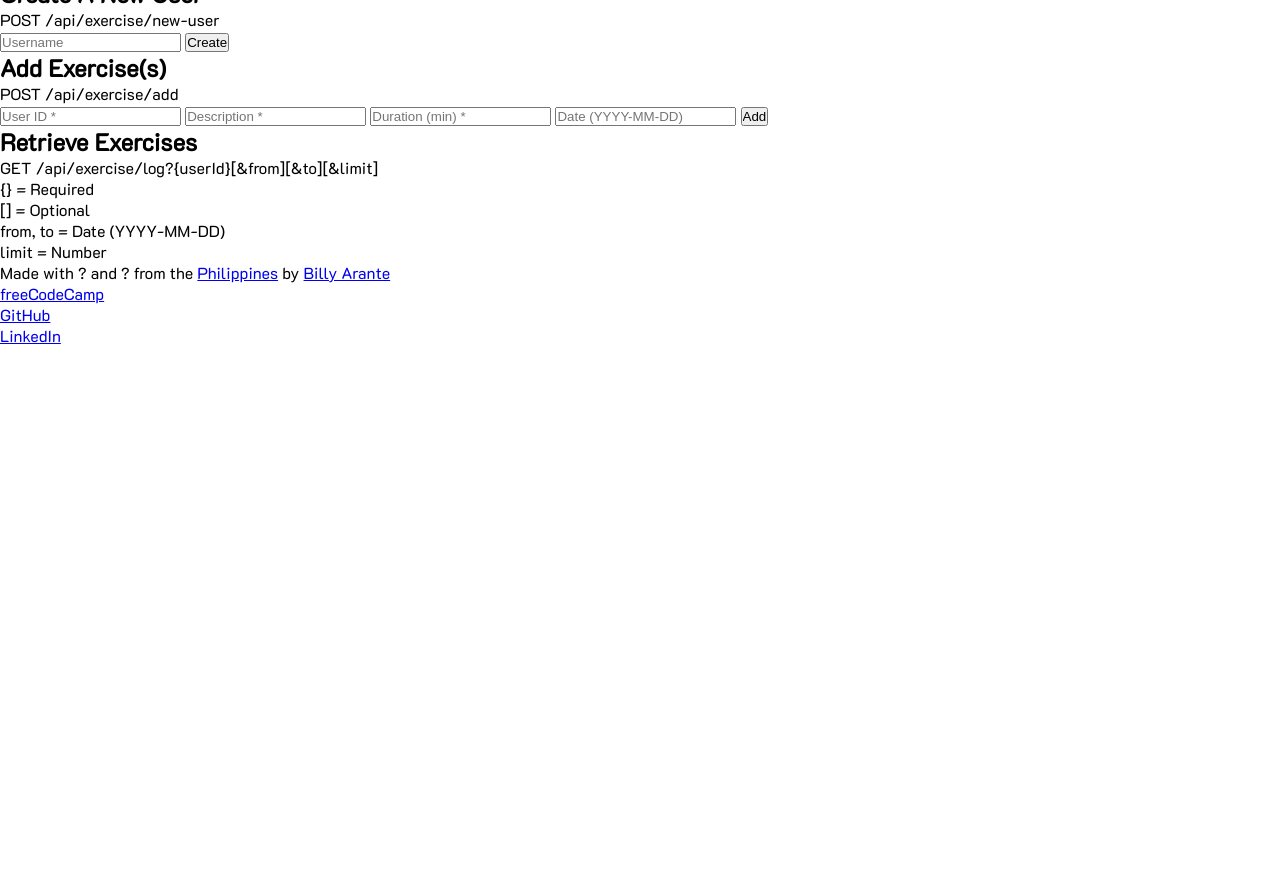
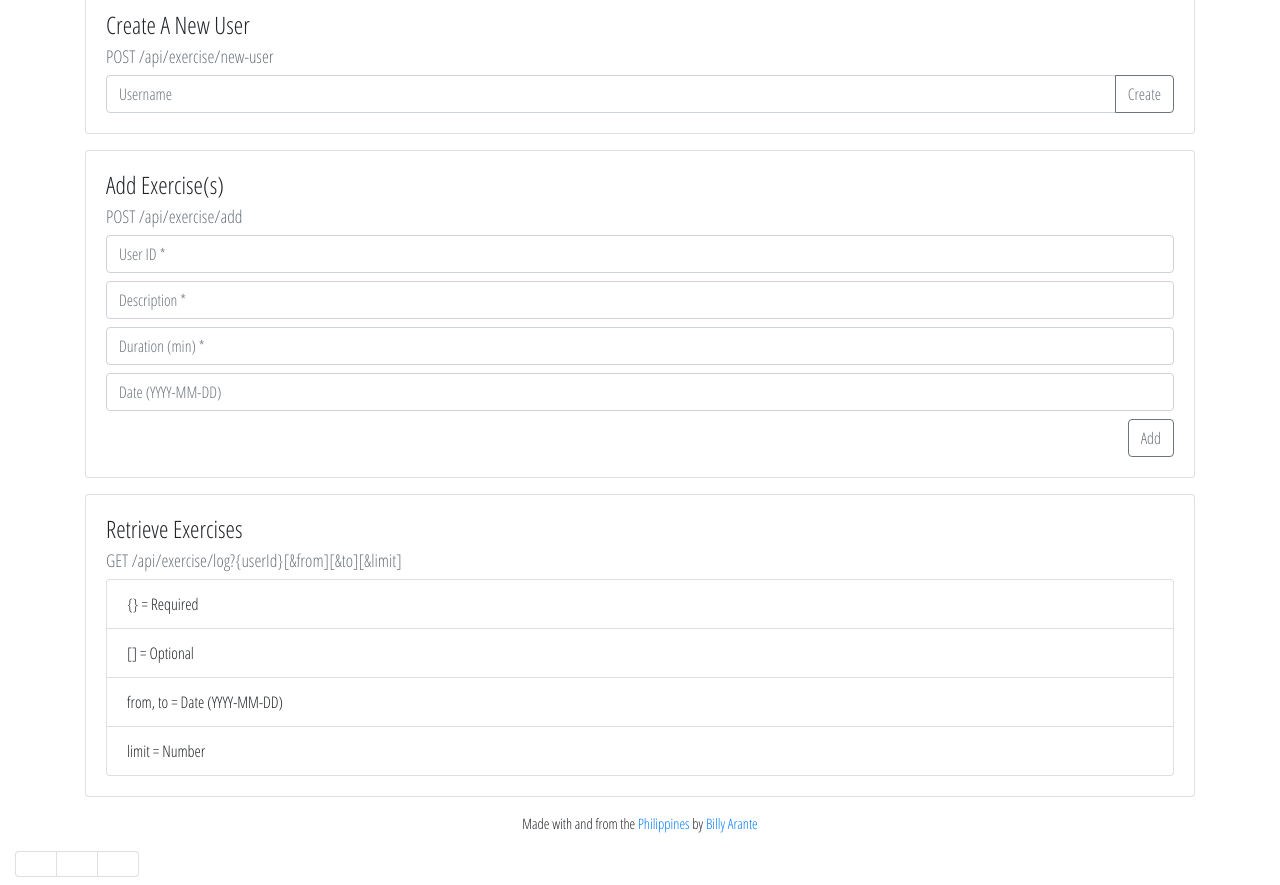
Before and after one commit to arantebw/exercise-tracker, a website: page views/index.html in a window 1280 px wide. Shown: the part 64-949 px from the top of the page. Before the commit the page ends 800 px from the top, so only its background shows below. Drawn offline with nearby package versions, Linux system fonts and the light colour scheme; files that its build step writes are made by us from their sources.

Commit message:
add: Integrate Bootstrap CSS framework

```diff
--- a/assets/stylesheets/main.scss
+++ b/assets/stylesheets/main.scss
@@ -1,4 +1,4 @@
-@import url('https://fonts.googleapis.com/css?family=K2D&display=swap');
+@import url('https://fonts.googleapis.com/css?family=Open+Sans+Condensed:300&display=swap');
 
 * {
     margin: 0;
@@ -7,5 +7,45 @@
 }
 
 body {
-    font-family: 'K2D', sans-serif;
+    font-family: 'Open Sans Condensed', sans-serif;
 }
+
+header {
+    text-align: center;
+}
+
+p.text-right {
+    margin-bottom: 0;
+}
+
+@media (min-width: 320px) {
+
+    .h1,
+    h1 {
+	font-size: 2em;
+    }
+
+    .h2,
+    h2 {
+	font-size: 1.5em;
+    }
+
+    .h3,
+    h3 {
+	font-size: 1.1em;
+    }
+
+    header {
+	h1 {
+	    margin-top: .5rem;
+	}
+    }
+
+    footer {
+	p {
+	    font-size: .9em;
+	    text-align: center;
+	}
+	margin-bottom: .5em;
+    }
+}
--- a/package.json
+++ b/package.json
@@ -28,11 +28,15 @@
    },
    "homepage": "https://github.com/arantebw/exercise-tracker#readme",
    "dependencies": {
+      "@fortawesome/fontawesome-free": "^5.9.0",
       "body-parser": "^1.19.0",
+      "bootstrap": "^4.3.1",
       "cors": "^2.8.5",
       "dotenv": "^8.0.0",
       "express": "^4.17.1",
+      "jquery": "^3.4.1",
       "mongoose": "^5.6.5",
-      "node-sass-middleware": "^0.11.0"
+      "node-sass-middleware": "^0.11.0",
+      "popper.js": "^1.15.0"
    }
 }
--- a/views/index.html
+++ b/views/index.html
@@ -1,47 +1,79 @@
 <!DOCTYPE html>
 <html lang="en">
   <head>
+    <meta charset="utf-8">
+    <meta name="viewport" content="width=device-width, initial-scale=1, shrink-to-fit=no">
+
     <title>Exercise Tracker</title>
+
+    <!-- Font Awesome -->
+    <link rel="stylesheet" type="text/css" href="/fontawesome/css/all.css">
+
+    <!-- Bootstrap -->
+    <link rel="stylesheet" type="text/css" href="/bootstrap/css/bootstrap.min.css">
+
     <link rel="stylesheet" type="text/css" href="/stylesheets/main.css">
+
   </head>
   <body>
-    <header>
+
+    <header class="container-fluid">
       <h1>Exercise Tracker</h1>
     </header>
-    <main>
-      <div class="user">
-	<h2>Create A New User</h2>
-	<p>POST /api/exercise/new-user</p>
-	<input type="text" placeholder="Username">
-	<input type="submit" value="Create">
+
+    <main class="container">
+      <div class="user card mb-3">
+	<div class="card-body">
+	  <h2 class="card-title">Create A New User</h2>
+	  <h3 class="card-subtitle mb-2 text-muted">POST /api/exercise/new-user</h3>
+	  <div class="input-group">
+	    <input class="form-control" type="text" placeholder="Username">
+	    <div class="input-group-append">
+	      <button class="btn btn-outline-secondary" type="submit" id="button-addon2">Create</button>
+	    </div>
+	  </div>
+	</div>
       </div>
-      <div class="exercise">
-	<h2>Add Exercise(s)</h2>
-	<p>POST /api/exercise/add</p>
-	<input type="text" placeholder="User ID *">
-	<input type="text" placeholder="Description *">
-	<input type="text" placeholder="Duration (min) *">
-	<input type="text" placeholder="Date (YYYY-MM-DD)">
-	<input type="submit" value="Add">
+      <div class="exercise card mb-3">
+	<div class="card-body">
+	  <h2 class="card-title">Add Exercise(s)</h2>
+	  <h3 class="card-subtitle mb-2 text-muted">POST /api/exercise/add</h3>
+	  <input class="form-control mb-2" type="text" placeholder="User ID *">
+	  <input class="form-control mb-2" type="text" placeholder="Description *">
+	  <input class="form-control mb-2" type="text" placeholder="Duration (min) *">
+	  <input class="form-control mb-2" type="text" placeholder="Date (YYYY-MM-DD)">
+	  <p class="text-right">
+	    <input class="btn btn-outline-secondary" type="submit" value="Add">
+	  </p>
+	</div>
       </div>
-      <div class="log">
-	<h2>Retrieve Exercises</h2>
-	<p>GET /api/exercise/log?{userId}[&from][&to][&limit]</p>
-	<ul>
-	  <li>{} = Required</li>
-	  <li>[] = Optional</li>
-	  <li>from, to = Date (YYYY-MM-DD)</li>
-	  <li>limit = Number</li>
-	</ul>
+      <div class="log card mb-3">
+	<div class="card-body">
+	  <h2 class="card-title">Retrieve Exercises</h2>
+	  <h3 class="card-subtitle mb-2 text-muted">GET /api/exercise/log?{userId}[&from][&to][&limit]</h3>
+	  <ul class="list-group">
+	    <li class="list-group-item">{} = Required</li>
+	    <li class="list-group-item">[] = Optional</li>
+	    <li class="list-group-item">from, to = Date (YYYY-MM-DD)</li>
+	    <li class="list-group-item">limit = Number</li>
+	  </ul>
+	</div>
       </div>
     </main>
-    <footer>
-      <p>Made with ? and ? from the <a href="#">Philippines</a> by <a href="#">Billy Arante</a></p>
-      <ul>
-	<li><a href="#">freeCodeCamp</a></li>
-	<li><a href="#">GitHub</a></li>
-	<li><a href="#">LinkedIn</a></li>
+
+    <footer class="container-fluid">
+      <p>Made with <i class="fas fa-heart"></i> and <i class="fas fa-coffee"></i> from the <a href="#">Philippines</a> by <a href="#">Billy Arante</a></p>
+      <ul class="list-group list-group-horizontal">
+	<li class="list-group-item"><a href="#"><i class="fab fa-free-code-camp"></i></a></li>
+	<li class="list-group-item"><a href="#"><i class="fab fa-github"></i></a></li>
+	<li class="list-group-item"><a href="#"><i class="fab fa-linkedin-in"></i></a></li>
       </ul>
     </footer>
+
+    <!-- Bootstrap scripts -->
+    <script src="/jquery/jquery.min.js"></script>
+    <script src="/popper/popper.min.js"></script>
+    <script src="/bootstrap/js/bootstrap.min.js"></script>
+
   </body>
 </html>
```
Also changed, not shown: app.js (+22 -7 lines), public/stylesheets/main.css, 1 other file.
